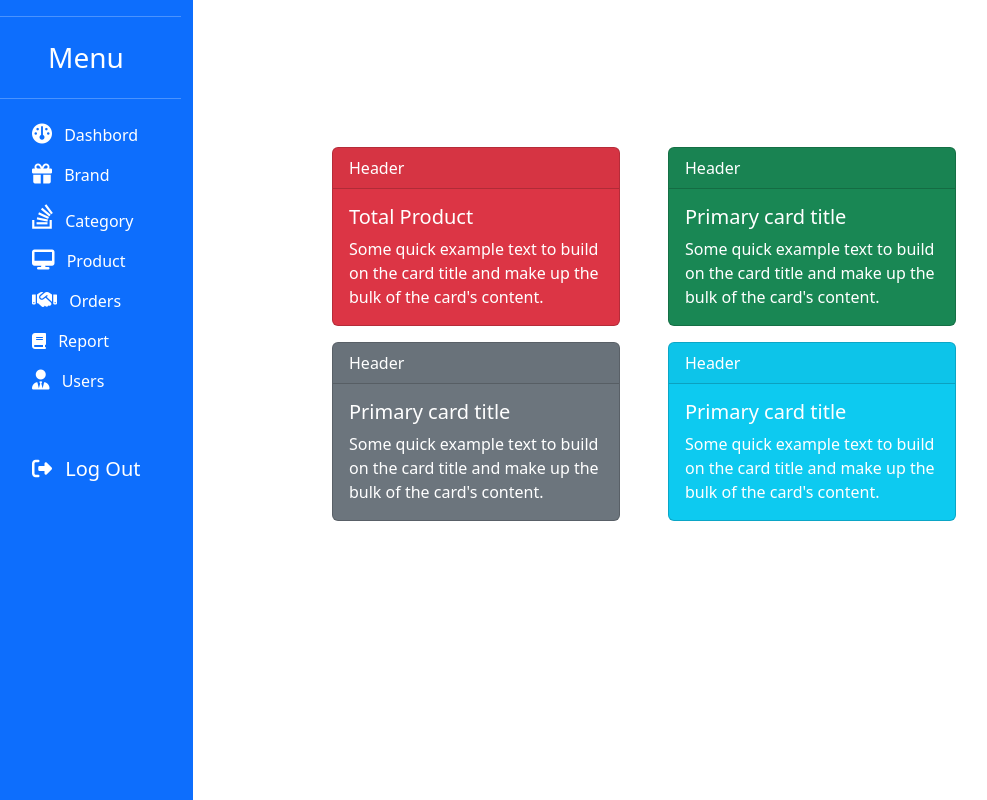
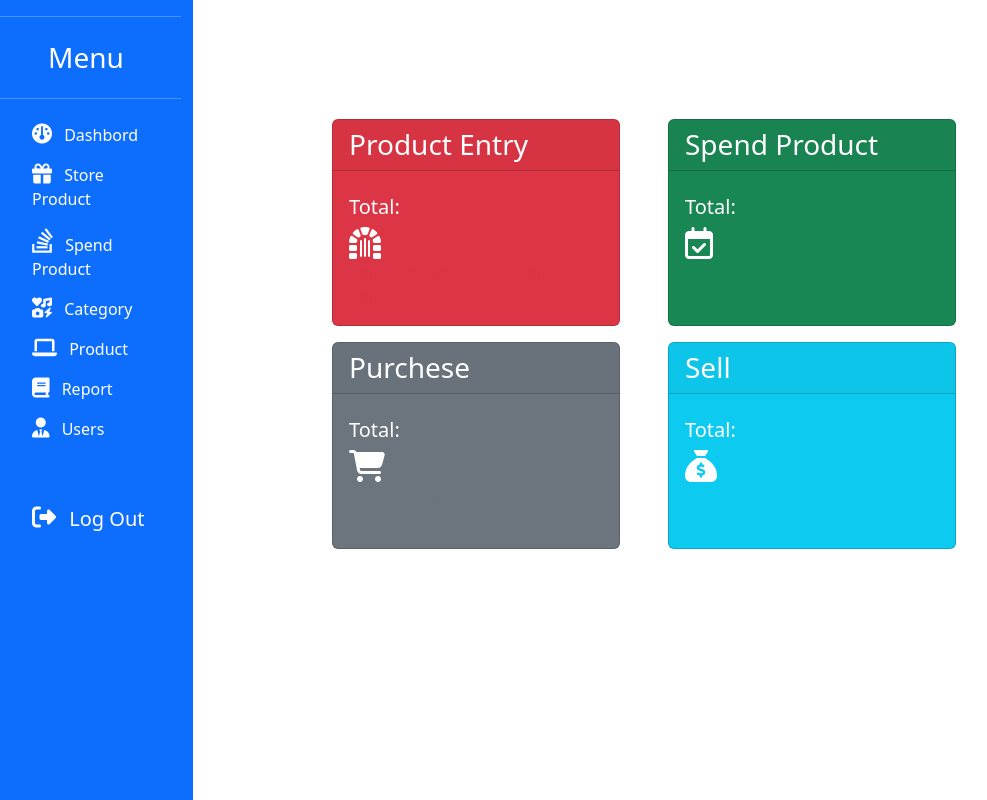
Before and after one commit to FaridAhmedAlif/CinputerShop, a PHP site: page /Dashbord/Dashboard.php in a window 1280 px wide. Shown: the part 58-858 px from the top of the page, without its empty margins (20-1007 px from the left). Run offline with PHP 8.4, Linux system fonts and the light colour scheme; some libraries are stand-ins or nearby versions.

Commit message:
Dashbord or Sightbar

```diff
--- a/Dashbord/Dashboard.php
+++ b/Dashbord/Dashboard.php
@@ -10,40 +10,40 @@
             <!-- 4 Cards-->
             <div class="position-absolute start-50 bottom-50 ms-5">
             <div class="card text-white bg-success mb-3" style="max-width: 18rem;">
-                <div class="card-header">Header</div>
+                <h3><div class="card-header">Spend Product</div></h3>
                     <div class="card-body">
-                        <h5 class="card-title">Primary card title</h5>
-                        <p class="card-text">Some quick example text to build on the card title and make up the bulk of the card's content.</p>
+                        <h5 class="card-title">Total:</h5>
+                        <p class="card-text text-success"><i class="fs-2 text-white fa-regular fa-calendar-check"></i>hhhhhhhhhhhhhhhhhhhhhhhhhhhh</p>
                     </div>
             </div>
         </div>
 
         <div class="position-absolute bottom-50 end-50">
             <div class="card text-white bg-danger mb-3" style="max-width: 18rem;">
-                <div class="card-header">Header</div>
+                <h3><div class="card-header">Product Entry</div></h3>
                     <div class="card-body">
-                        <h5 class="card-title">Total Product</h5>
-                        <p class="card-text">Some quick example text to build on the card title and make up the bulk of the card's content.</p>
+                        <h5 class="card-title">Total:</h5>
+                        <p class="card-text text-danger"><i class="fs-2 text-white fa-solid fa-dungeon"></i>hhhhhhhhhhhhhhhhhhhhhhhhhhhh</p>
                     </div>
             </div>
         </div>
 
         <div class="position-absolute top-50 end-50">
             <div class="card text-white bg-secondary mb-3" style="max-width: 18rem;">
-                <div class="card-header">Header</div>
+                <h3><div class="card-header">Purchese</div></h3>
                     <div class="card-body">
-                        <h5 class="card-title">Primary card title</h5>
-                        <p class="card-text">Some quick example text to build on the card title and make up the bulk of the card's content.</p>
+                        <h5 class="card-title">Total:</h5>
+                        <p class="card-text text-secondary"><i class="fs-2 fa-solid fa-cart-shopping text-white"></i>hhhhhhhhhhhhhhhhhhhhhhhhhhhh</p>
                     </div>
             </div>
         </div>
 
         <div class="position-absolute top-50 start-50 ms-5">
             <div class="card text-white bg-info mb-3" style="max-width: 18rem;">
-                <div class="card-header">Header</div>
+                <h3><div class="card-header">Sell</div></h3>
                     <div class="card-body">
-                        <h5 class="card-title">Primary card title</h5>
-                        <p class="card-text">Some quick example text to build on the card title and make up the bulk of the card's content.</p>
+                        <h5 class="card-title">Total:</h5>
+                        <p class="card-text text-info"><i class="fs-2 fa-solid fa-sack-dollar text-white"></i>hhhhhhhhhhhhhhhhhhhhhhhhhhhh</p>
                     </div>
                 </div>
         </div>
--- a/Dashbord/SBstyle.css
+++ b/Dashbord/SBstyle.css
@@ -1,3 +1,8 @@
 .nav-pills li a:hover{
     background-color: rgb(77, 76, 76);
 }
+
+.nav-pills li a:active{
+    background-color: brown;
+    color: black;
+}
--- /dev/null
+++ b/Dashbord/Script.js
@@ -0,0 +1,11 @@
+
+
+
+
+let btnPrimary = document.querySelector('#primary');
+let btnDanger = document.querySelector('#danger');
+let btnSuccess = document.querySelector('#success');
+
+btnPrimary.addEventListener('click', () => btnPrimary.style.backgroundColor = '#337ab7')
+btnDanger.addEventListener('click', () => btnDanger.style.backgroundColor = '#c9302c')
+btnSuccess.addEventListener('click', () => btnSuccess.style.backgroundColor = '#4cae4c')
--- a/Dashbord/sightbar.php
+++ b/Dashbord/sightbar.php
@@ -32,30 +32,30 @@
                             <li class="nav-item">
                                 <a href="#" class="nav-link text-white" aris-current="page">
                                     <i class="fs-5 fa-solid fa-gift"></i>
-                                    <span class="ms-2">Brand</span>
+                                    <span class="ms-2">Store Product</span>
                                 </a>
                             </li>
                             <li class="nav-item">
                                 <a href="#" class="nav-link text-white" aria-current="page">
                                     <i class="fs-3 fa-brands fa-stack-overflow"></i>
+                                    <span class="ms-2">Spend Product</span>
+                                </a>
+                            </li>
+                            <li class="nav-item">
+                                <a href="#" class="nav-link text-white" aria-current="page">
+                                    <i class="fs-5 fa-solid fa-icons"></i>
                                     <span class="ms-2">Category</span>
                                 </a>
                             </li>
                             <li class="nav-item">
                                 <a href="#" class="nav-link text-white" aria-current="page">
-                                    <i class="fs-5 fa-solid fa-desktop"></i>
+                                <i class="fs-5 fa-solid fa-laptop"></i>
                                     <span class="ms-2">Product</span>
                                 </a>
                             </li>
                             <li class="nav-item">
                                 <a href="#" class="nav-link text-white" aria-current="page">
-                                <i class="fs-5 fa-solid fa-handshake"></i>
-                                    <span class="ms-2">Orders</span>
-                                </a>
-                            </li>
-                            <li class="nav-item">
-                                <a href="#" class="nav-link text-white" aria-current="page">
-                                    <i class="fa-solid fa-book"></i>
+                                    <i class="fs-5 fa-solid fa-book"></i>
                                     <span class="ms-2">Report</span>
                                 </a>
                             </li>
@@ -68,7 +68,7 @@
                             <h5>
                                 <li class="nav-item mt-5">
                                     <a href="#" class="nav-link text-white mt-8" aria-current="page">
-                                        <i class="fa-solid fa-right-from-bracket"></i>
+                                        <i class="fs-4 fa-solid fa-right-from-bracket"></i>
                                         <span class="ms-2">Log Out</span>
                                     </a>
                                 </li>
@@ -79,6 +79,6 @@
         </div>
 
 
-
+        <script src="Script.js"></script>
     </body>
 </html>
```
